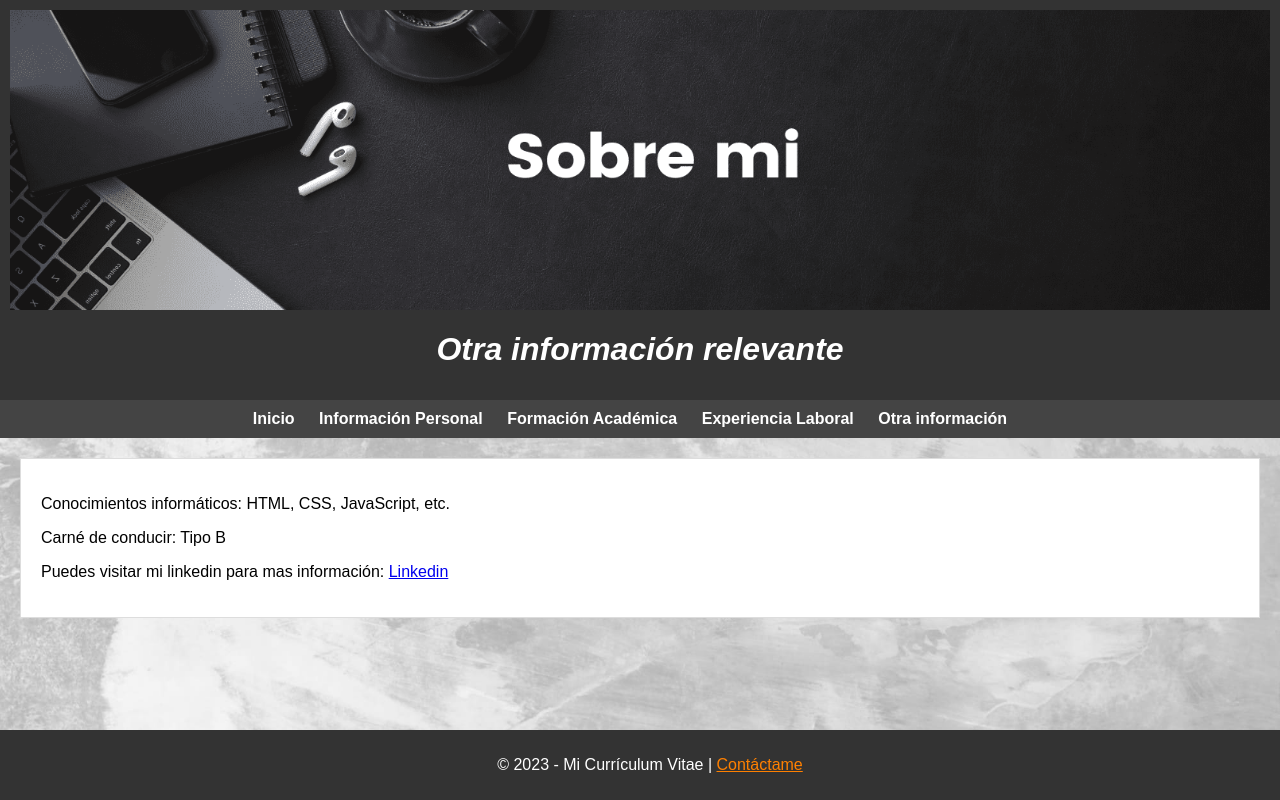
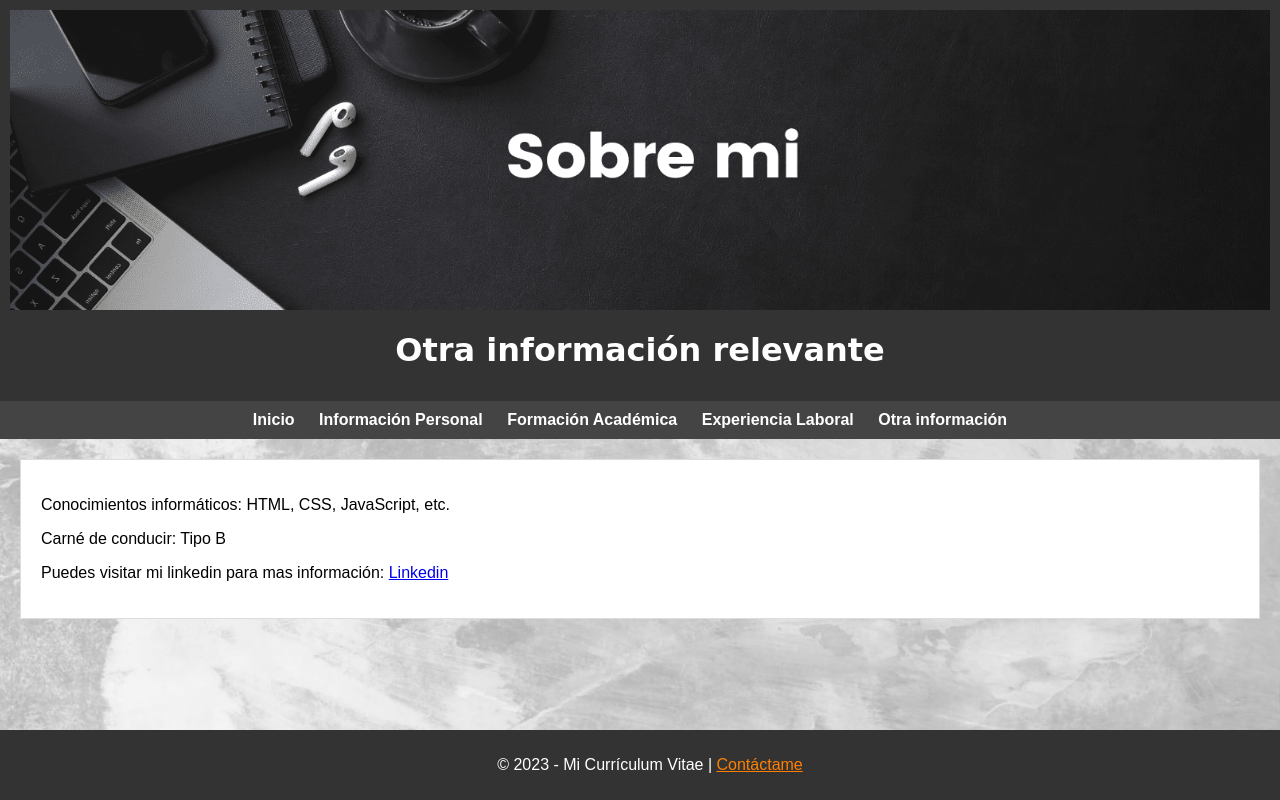
Before and after one commit to rdiazm95/rdiazm95.github.io, a plain HTML site: page otros.html in a window 1280 px wide. Drawn offline with Linux system fonts and the light colour scheme; files whose address does not match are found by name.

Commit message:
estilo.css

```diff
--- a/css/estilo.css
+++ b/css/estilo.css
@@ -16,7 +16,8 @@ header {
 }
 
 header h1 {
-    font-style: italic;
+    font-family: 'Dancing Script', cursive;
+
 }
 
 header img {
```
